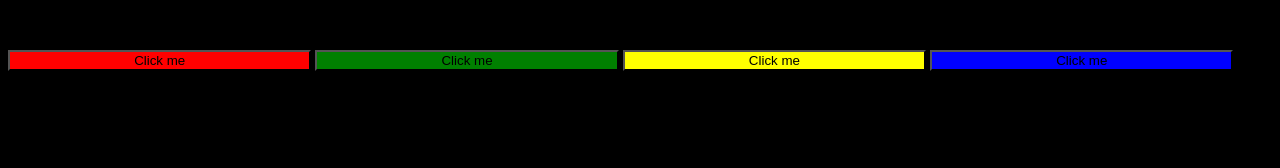
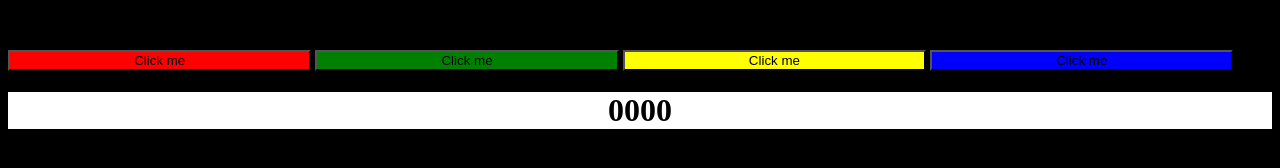
Before and after one commit to Spencer0407/EscapeRoom, a plain HTML site: page index.html in a window 1280 px wide. Drawn offline with Linux system fonts and the light colour scheme.

Commit message:
Update index.html

```diff
--- a/index.html
+++ b/index.html
@@ -42,7 +42,7 @@ h1{
 <button id = "thirdButton" onclick="myFunction3()">Click me</button>
 <button id = "fourthButton" onclick="myFunction4()">Click me</button>
 </div>
-	<h1 id="demo"></h1>
+	<h1 id="demo">0000</h1>
 
 <script>
 var NUMBER1 = 0;
```
